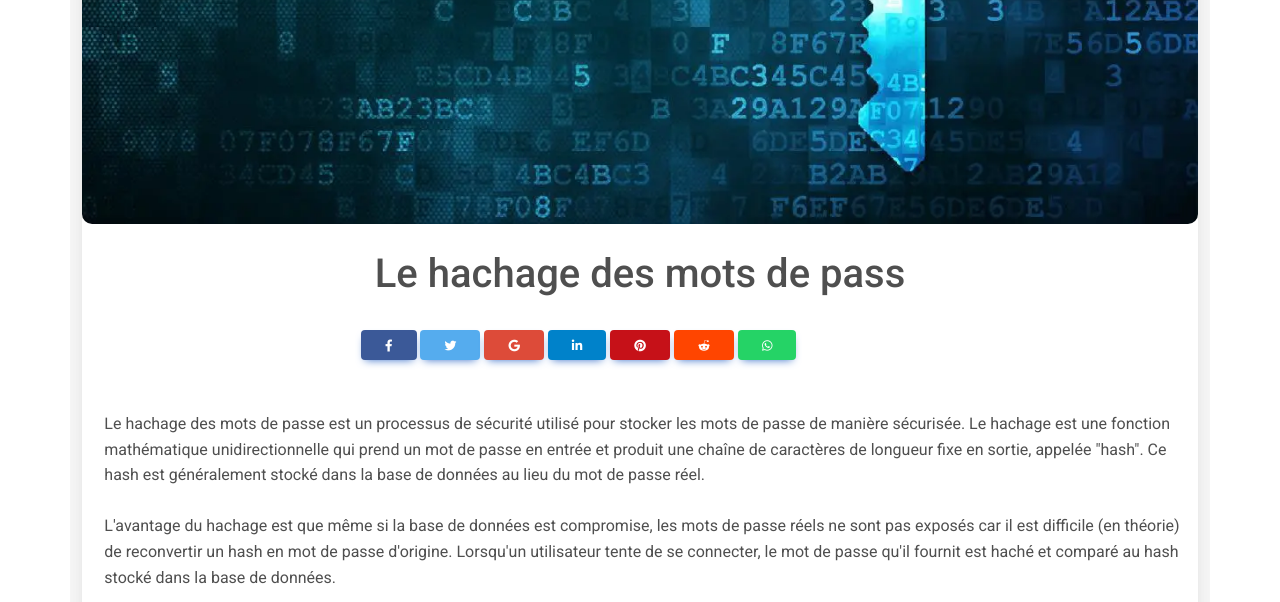
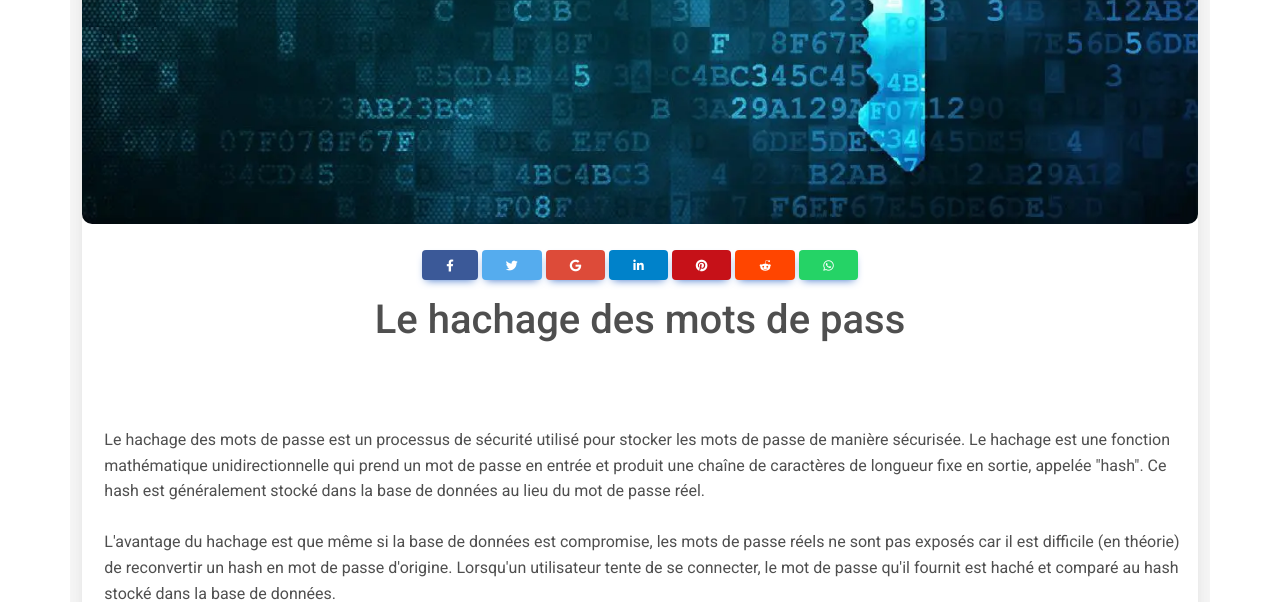
Before and after one commit to Kountade/cours, a Django app: page /detail/9 in a window 1280 px wide. Shown: the part 487-1089 px from the top of the page. Run offline with Django 4.2, Linux system fonts and the light colour scheme; data comes from the database, SQL or seed files in the repository; some libraries are stand-ins or nearby versions; some web fonts are replaced.

Commit message:
social shared and time now footer m

```diff
--- a/blog/templates/blog/blog_plus.html
+++ b/blog/templates/blog/blog_plus.html
@@ -12,8 +12,7 @@
     <img src="{{blog.image.url}}" class="" alt="...">
     <br>
     <div class="">
-      <h1 class="services__title">{{blog.title}}</h1>
-
+    <center>
        <div class="col-md-6 mx-auto">
         <!-- Facebook -->
 <a class="btn btn-primary" style="background-color: #3b5998;" href="#!" role="button"
@@ -53,6 +52,8 @@
 ><i class="fab fa-whatsapp"></i
 ></a>
        </div>
+      </center>
+  <div class=" mt-3"  >   <h1 class="services__title">{{blog.title}}</h1>  </div>
 
       <article class="descripblo">
 
```
